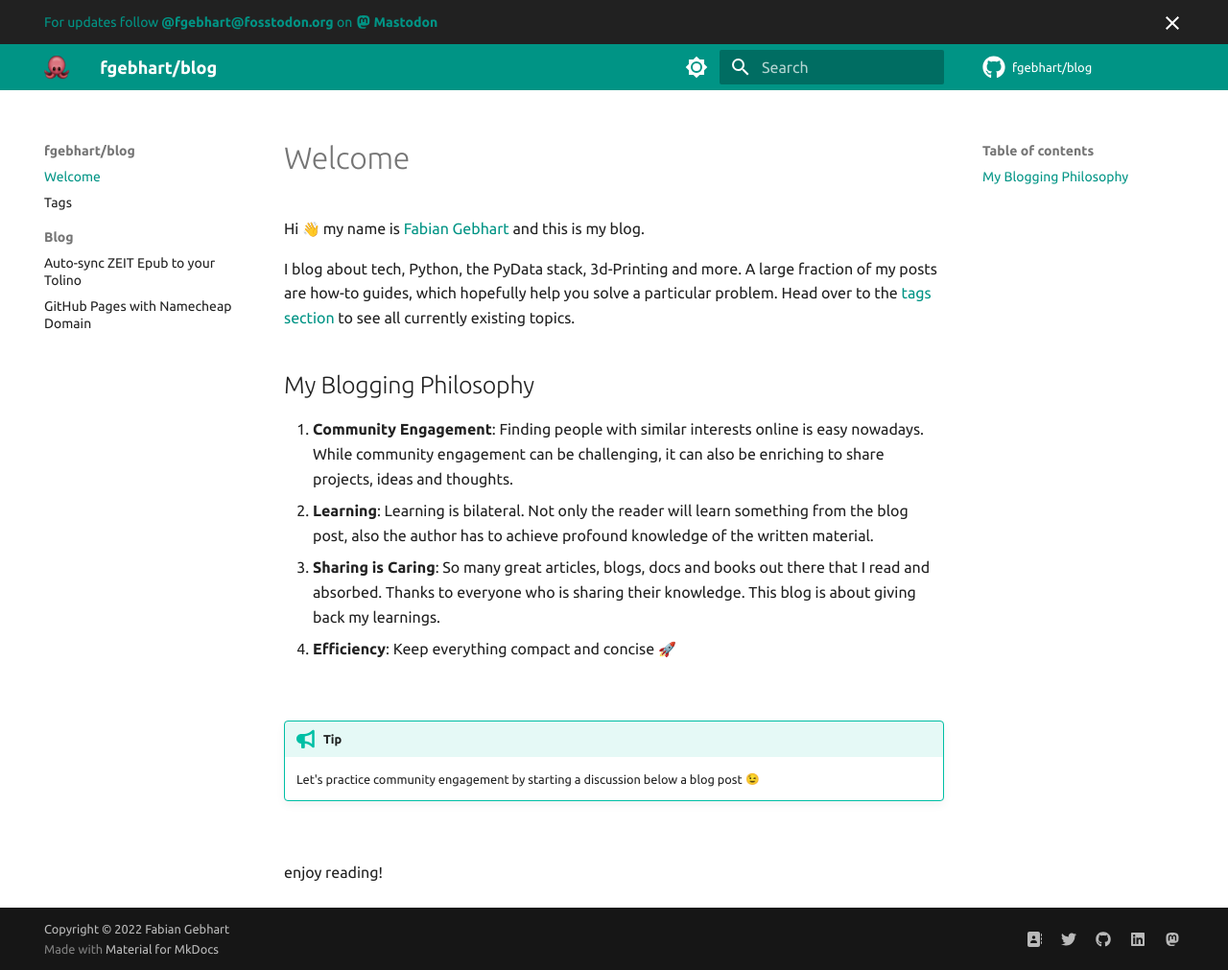
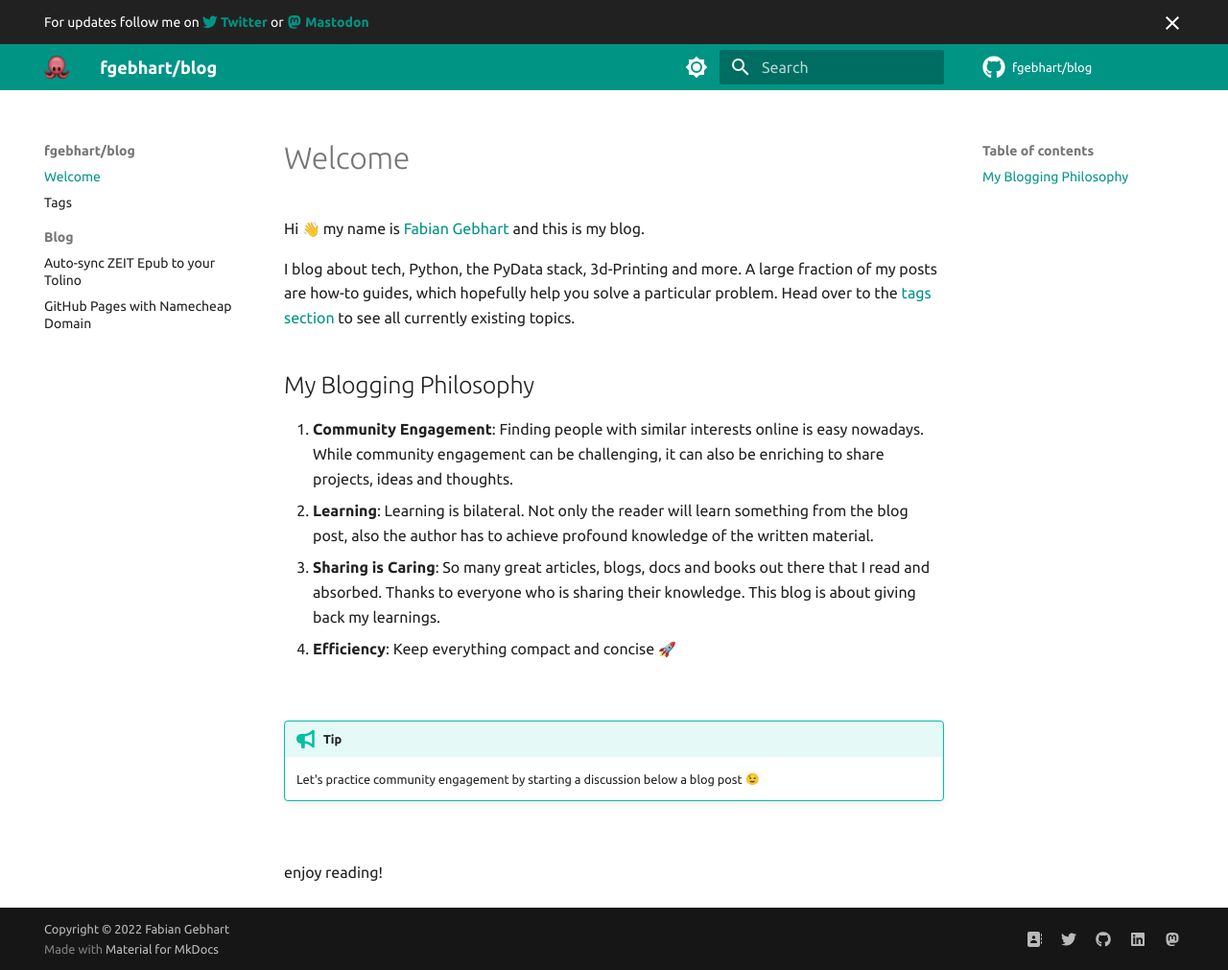
Before and after one commit to fgebhart/blog, an MkDocs documentation site: the page built from docs/index.md, in a window 1280 px wide and 1011 px high. Shown: the whole window at 96% size. Built offline with MkDocs 1.6.1 and Material for MkDocs 9.7.7, drawn with Linux system fonts in a browser that asks for light colours; emoji names are drawn with the system emoji font; comment, search, counter and statistics services are not loaded.

Commit message:
update link to social media

```diff
--- a/overrides/main.html
+++ b/overrides/main.html
@@ -1,8 +1,15 @@
 {% extends "base.html" %}
 
 {% block announce %}
+    For updates follow me on
+    <a href="https://twitter.com/FabianGebhart">
+        <span class="twemoji">
+            {% include ".icons/fontawesome/brands/twitter.svg" %}
+        </span>
+        <strong>Twitter</strong>
+    </a>
+    or
     <a href="https://fosstodon.org/@fgebhart">
-        For updates follow <strong>@fgebhart@fosstodon.org </strong> on
         <span class="twemoji">
             {% include ".icons/fontawesome/brands/mastodon.svg" %}
         </span>
```
